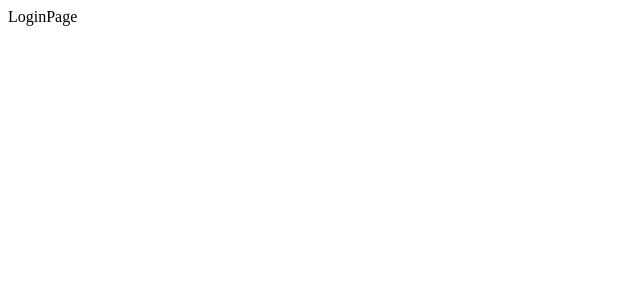
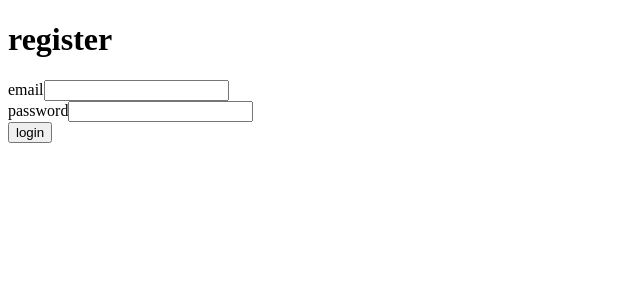
Before and after one commit to vitor-msp/cooking-together-front, a Next.js app: page /login in a window 1280 px wide. Shown: the top 300 px of the page, without its empty margins (0-640 px from the left). Built offline with nearby package versions, Linux system fonts and the light colour scheme.

Commit message:
feat(login): added form

```diff
--- a/src/pages/login.tsx
+++ b/src/pages/login.tsx
@@ -1,8 +1,63 @@
 import { NextPage } from "next";
-import React from "react";
+import { useRouter } from "next/router";
+import React, { useState } from "react";
+import { CurrentUser } from "../domain/User";
+
+const defaultCurrentUser: CurrentUser = {
+  email: "",
+  password: "",
+};
 
 const LoginPage: NextPage = () => {
-  return <div>LoginPage</div>;
+  const [currentUser, setCurrentUser] =
+    useState<CurrentUser>(defaultCurrentUser);
+  const router = useRouter();
+
+  const login = (event: React.FormEvent<HTMLFormElement>) => {
+    event.preventDefault();
+    event.stopPropagation();
+    router.push(`/recipes`);
+  };
+
+  const onChangeField = (event: any) => {
+    const newUser = Object.assign(
+      {},
+      {
+        ...currentUser,
+        [event.target.name]: event.target.value,
+      }
+    );
+    setCurrentUser(newUser);
+  };
+
+  return (
+    <div>
+      <h1>register</h1>
+      <form action="" onSubmit={login}>
+        <label htmlFor="">
+          email
+          <input
+            type="email"
+            name="email"
+            onChange={onChangeField}
+            value={currentUser.email}
+          />
+        </label>
+        <br />
+        <label htmlFor="">
+          password
+          <input
+            type="password"
+            name="password"
+            onChange={onChangeField}
+            value={currentUser.password}
+          />
+        </label>
+        <br />
+        <button type="submit">login</button>
+      </form>
+    </div>
+  );
 };
 
 export default LoginPage;
```
